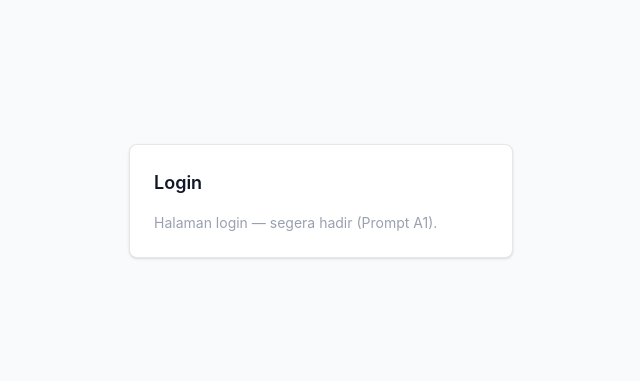
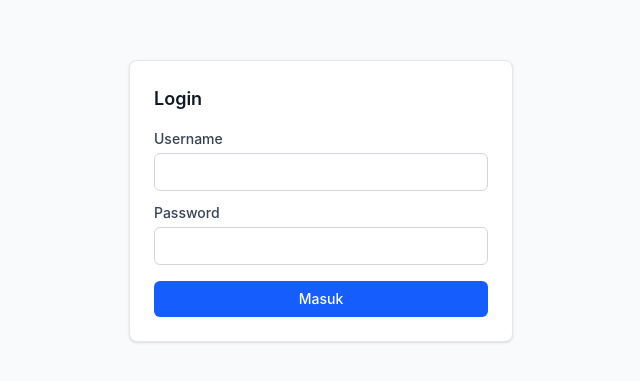
Before and after one commit to Nodix-Team/Project-Access-Control, a React (Vite) app in the folder frontend/: page /login in a window 1280 px wide. Shown: the part 199-580 px from the top of the page, without its empty margins (319-959 px from the left). Built offline with nearby package versions, Linux system fonts and the light colour scheme.

Commit message:
feat(frontend): mockup login page (ts+tailwind) + logout flow

```diff
--- a/frontend/src/App.tsx
+++ b/frontend/src/App.tsx
@@ -1,6 +1,6 @@
 import { BrowserRouter, Navigate, Route, Routes } from "react-router-dom";
 import ProtectedRoute from "./components/ProtectedRoute";
-import Login from "./pages/Login";
+import Login from "./pages/Login/Login";
 import Dashboard from "./pages/Dashboard";
 import UserList from "./pages/UserList";
 import UserDetail from "./pages/UserDetail";
--- a/frontend/src/pages/Login.tsx
+++ /dev/null
@@ -1,11 +0,0 @@
-// Placeholder - form login lengkap + validasi dikerjakan di Prompt A1.
-export default function Login() {
-  return (
-    <div className="flex h-screen items-center justify-center bg-gray-50">
-      <div className="w-full max-w-sm rounded-lg border border-gray-200 bg-white p-6 shadow-sm">
-        <h1 className="mb-4 text-lg font-semibold text-gray-900">Login</h1>
-        <p className="text-sm text-gray-400">Halaman login — segera hadir (Prompt A1).</p>
-      </div>
-    </div>
-  );
-}
--- /dev/null
+++ b/frontend/src/pages/Login/Login.tsx
@@ -0,0 +1,70 @@
+import { type FormEvent, useState } from "react";
+import { useNavigate } from "react-router-dom";
+
+// Mockup - validasi lokal saja, TANPA panggilan API. Diganti login backend nyata di Prompt B0.
+const MOCK_USERNAME = "admin";
+const MOCK_PASSWORD = "admin123";
+
+export default function Login() {
+  const [username, setUsername] = useState("");
+  const [password, setPassword] = useState("");
+  const [error, setError] = useState<string | null>(null);
+  const navigate = useNavigate();
+
+  function handleSubmit(event: FormEvent<HTMLFormElement>) {
+    event.preventDefault();
+
+    if (username === MOCK_USERNAME && password === MOCK_PASSWORD) {
+      localStorage.setItem("jwt", "mock-jwt-token");
+      setError(null);
+      navigate("/dashboard");
+      return;
+    }
+
+    setError("Username atau password salah");
+  }
+
+  return (
+    <div className="flex h-screen items-center justify-center bg-gray-50">
+      <form
+        onSubmit={handleSubmit}
+        className="w-full max-w-sm rounded-lg border border-gray-200 bg-white p-6 shadow-sm"
+      >
+        <h1 className="mb-4 text-lg font-semibold text-gray-900">Login</h1>
+
+        <label className="mb-1 block text-sm font-medium text-gray-700" htmlFor="username">
+          Username
+        </label>
+        <input
+          id="username"
+          type="text"
+          value={username}
+          onChange={(event) => setUsername(event.target.value)}
+          className="mb-3 w-full rounded-md border border-gray-300 px-3 py-2 text-sm focus:border-blue-500 focus:outline-none"
+          autoComplete="username"
+        />
+
+        <label className="mb-1 block text-sm font-medium text-gray-700" htmlFor="password">
+          Password
+        </label>
+        <input
+          id="password"
+          type="password"
+          value={password}
+          onChange={(event) => setPassword(event.target.value)}
+          className="mb-4 w-full rounded-md border border-gray-300 px-3 py-2 text-sm focus:border-blue-500 focus:outline-none"
+          autoComplete="current-password"
+        />
+
+        {error && <p className="mb-3 text-sm text-red-600">{error}</p>}
+
+        <button
+          type="submit"
+          className="w-full rounded-md bg-blue-600 px-3 py-2 text-sm font-medium text-white hover:bg-blue-700"
+        >
+          Masuk
+        </button>
+      </form>
+    </div>
+  );
+}
```
